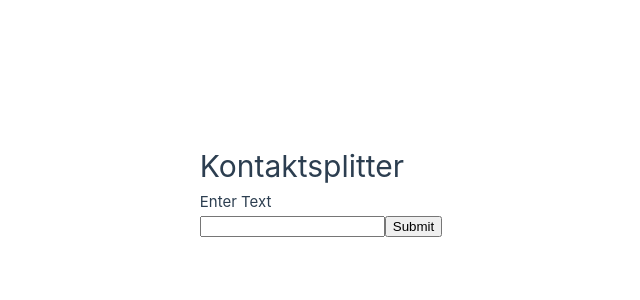
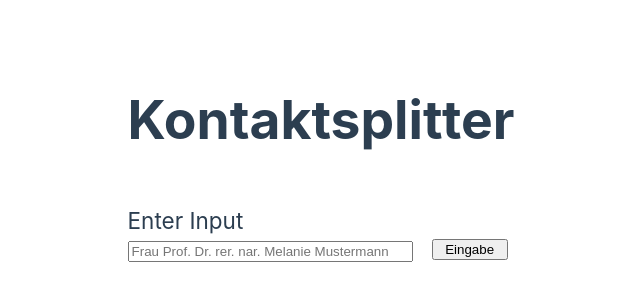
Before and after one commit to Lok-Aal/Muehlkanaal, a Vue app: page / in a window 1280 px wide. Shown: the part 210-510 px from the top of the page, without its empty margins (319-959 px from the left). Built offline with nearby package versions, Linux system fonts and the light colour scheme.

Commit message:
Implemented basic input form

```diff
--- a/src/App.vue
+++ b/src/App.vue
@@ -1,24 +1,92 @@
 <script setup lang="ts">
-
 import { ref } from 'vue'
 
-const text = ref('');
+const input = ref('')
+const submitted = ref(false)
 
-function submit(){
-  console.log("submitted: " + text.value);
+const anrede = ref('')
+const titel = ref('')
+const vorname = ref('')
+const nachname = ref('')
+const geschlecht = ref('')
+
+function submit() {
+  submitted.value = true
+  console.log('submitted: ' + input.value)
 }
 
+function hide() {
+  submitted.value = false
+  console.log('hide')
+}
+
+function store() {
+  submitted.value = false
+  console.log('store')
+}
 </script>
 
 <template>
+  <h1 id="heading">Kontaktsplitter</h1>
 
-  <h1>Kontaktsplitter</h1>
+  <div class="inputArea">
+    <h2>Enter Input</h2>
+    <input v-model="input" placeholder="Frau Prof. Dr. rer. nar. Melanie Mustermann" />
+    <button @click="submit()">Eingabe</button>
+  </div>
 
-  <p>Enter Text</p>
-  <input v-model="text">
-  <button @click="submit()">Submit</button>
+  <div class="submittedArea">
+    <h2 v-if="submitted">
+      Bearbeiten der Eingabe: <button @click="hide()" v-if="submitted">Schließen</button>
+    </h2>
+  </div>
 
+  <div class="changingArea" v-if="submitted">
+    <p>Anrede:</p>
+    <input v-model="anrede" />
+
+    <p>Titel:</p>
+    <input v-model="titel" />
+
+    <p>Vorname:</p>
+    <input v-model="vorname" />
+
+    <p>Nachname:</p>
+    <input v-model="nachname" />
+
+    <p>Geschlecht:</p>
+    <input v-model="geschlecht" />
+
+    <button @click="store()" v-if="submitted">Speichern</button>
+  </div>
 </template>
 
 <style scoped>
+.inputArea {
+  width: 380px;
+  margin-top: 40px;
+}
+
+.submittedArea {
+  width: 380px;
+  margin-top: 40px;
+}
+
+.changingArea {
+  margin-top: 20px;
+}
+
+#heading {
+  font-size: 40pt;
+  font-weight: bolder;
+}
+
+input {
+  width: 75%;
+}
+
+button {
+  width: 20%;
+  float: right;
+}
 </style>
--- a/src/assets/main.css
+++ b/src/assets/main.css
@@ -1,7 +1,6 @@
 @import './base.css';
 
 #app {
-  max-width: 1280px;
   margin: 0 auto;
   padding: 2rem;
 
```
